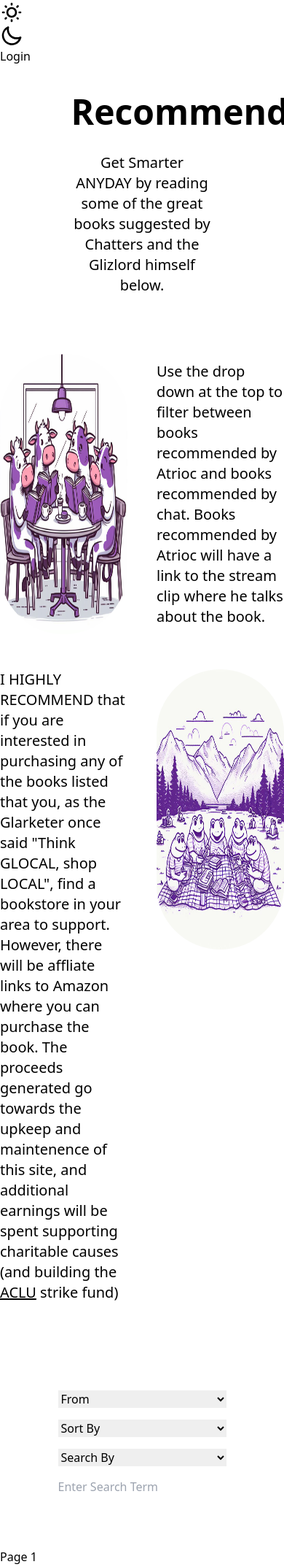
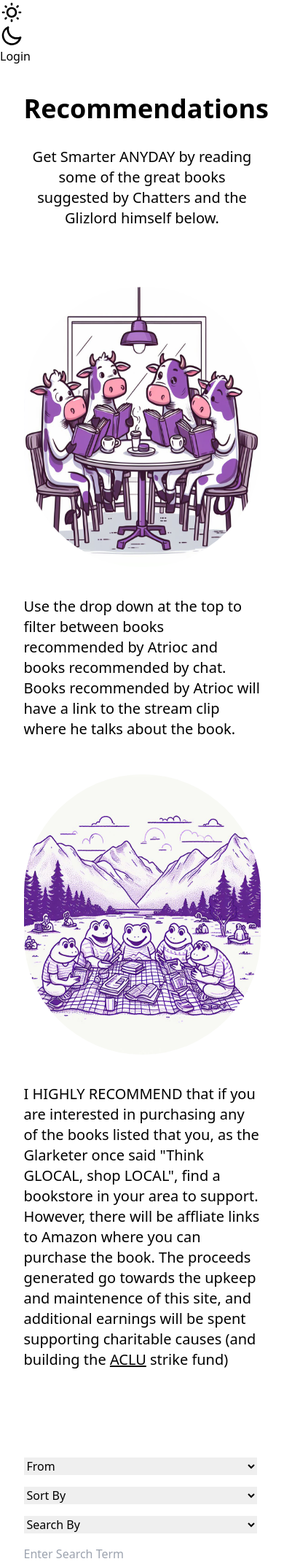
Before and after one commit to nathanroberts55/BABC, a Django app: page /books/recommendations/ in a window 390 px wide; the page is wider, and only the part inside the window is pictured. Shown: the part 549-2696 px from the top of that part at 73% size. Run offline with Django 4.2, Linux system fonts and the light colour scheme; data that the repository does not hold is empty; some libraries are stand-ins or nearby versions.

Commit message:
Recommendation Page Mobile View - DONE

```diff
--- a/books/templates/books/recommendations.html
+++ b/books/templates/books/recommendations.html
@@ -6,20 +6,20 @@
 {% block content %}
 <div class="container flex flex-col mx-auto">
     <!-- #region Hero Section -->
-    <section class="w-1/2 flex flex-col mx-auto text-center my-10">
-        <p class="mb-8 text-5xl font-bold">Recommendations</p>
+    <section class="w-1/2 max-md:w-10/12 flex flex-col mx-auto text-center my-10">
+        <p class="mb-8 text-5xl max-md:text-4xl font-bold">Recommendations</p>
         <p class="text-xl font-light text-center">Get Smarter ANYDAY by reading some of the great books suggested by
             Chatters and the Glizlord himself below.</p>
     </section>
     <!-- #endregion Hero Section -->
     <!-- #region Instructions Section -->
     <section class="flex flex-col mx-auto my-10 space-y-12">
-        <div class="flex flex-row justify-between gap-10">
-            <div class="flex flex-row w-1/2 justify-center">
+        <div class="flex flex-row max-md:flex-col justify-between gap-10 mx-auto">
+            <div class="flex flex-row max-md:flex-col mx-auto w-1/2 max-md:w-10/12 justify-center">
                 <img class="w-96 h-96 rounded-full" src="{% static '/img/coffee-cows-reading-recommendations.jpg' %}"
                     alt="People at a Library">
             </div>
-            <div class="w-1/2 my-auto">
+            <div class="flex flex-col mx-auto w-1/2 max-md:w-10/12 my-auto">
                 <p class='font-light text-xl'>
                     Use the drop down at the top to filter between books recommended by
                     Atrioc and books recommended by chat. Books recommended by Atrioc
@@ -27,12 +27,12 @@
                 </p>
             </div>
         </div>
-        <div class="flex flex-row-reverse justify-between gap-10">
-            <div class="flex flex-row w-1/2 justify-center">
+        <div class="flex flex-row max-md:flex-col justify-between gap-10 mx-auto">
+            <div class="flex flex-row max-md:flex-col mx-auto w-1/2 max-md:w-10/12 justify-center">
                 <img class="w-96 h-96 rounded-full" src="{% static '/img/frogs-reading-recommendations.jpg' %}"
                     alt="People at a Library">
             </div>
-            <div class="w-1/2 my-auto">
+            <div class="flex flex-col mx-auto w-1/2 max-md:w-10/12 my-auto">
                 <p class='font-light text-xl'>
                     I <strong>HIGHLY RECOMMEND</strong> that if you are interested in
                     purchasing any of the books listed that you, as the Glarketer once
--- a/books/templates/books/submissions.html
+++ b/books/templates/books/submissions.html
@@ -7,7 +7,7 @@
 <div class="container flex flex-col mx-auto">
     <!-- #region Hero Section -->
     <section class="w-1/2 max-md:w-10/12 flex flex-col mx-auto text-center my-10">
-        <p class="mb-8 text-5xl font-bold">Submissions</p>
+        <p class="mb-8 text-5xl max-md:text-4xl font-bold">Submissions</p>
         <p class="text-xl font-light text-center">Use the form below to submit books that you have seen from stream or
             have read yourself and want to share with the community.</p>
     </section>
--- a/books/templates/partials/_currently_reading.html
+++ b/books/templates/partials/_currently_reading.html
@@ -1,10 +1,12 @@
 {% if currently_reading %}
-<section class="flex flex-col mx-auto my-10 space-y-12 w-full">
+<section class="flex flex-col max-md:w-10/12 mx-auto my-10 space-y-12">
     <div class="flex flex-col bg-[#6f42c166] rounded-3xl">
         <div class="flex flex-col m-8">
-            <p class="text-5xl font-bold my-2 mb-5">Currently Reading in Book Club</p>
-            <p class="text-2xl font-light mb-4">{{ currently_reading.title }} by {{ currently_reading.author }}</p>
-            <div class="flex flex-row gap-4 items-center">
+            <p class="text-5xl max-md:text-3xl max-md:text-center font-bold my-2 mb-5">Currently Reading in Book Club
+            </p>
+            <p class="text-2xl max-md:text-xl max-md:text-center font-light mb-4">{{ currently_reading.title }} by
+                {{currently_reading.author }}</p>
+            <div class="flex flex-row max-md:flex-col-reverse gap-4 items-center">
                 {% if cr_description %}
                 <p>{{ cr_description }}</p>
                 {% endif %}
--- a/books/templates/partials/_recommendation.html
+++ b/books/templates/partials/_recommendation.html
@@ -11,13 +11,15 @@
     {% endif %}
 
     {% if book.amazon_link or book.stream_link%}
-    <div class="flex flex-row mt-4 gap-4">
+    <div class="flex flex-row max-md:flex-col mt-4 gap-4">
+        <div class="flex flex-row gap-2">
             {% if book.amazon_link %}
             <a href="{{ book.amazon_link }}" class="btn btn-outline btn-primary btn-sm">Buy on Amazon</a>
             {% endif %}
             {% if book.stream_link %}
             <a href="{{ book.stream_link }}" class="btn btn-outline btn-primary btn-sm">View Stream Clip</a>
             {% endif %}
+        </div>
         {% include 'partials/_book_buttons.html' %}
     </div>
     {% endif %}
--- a/books/templates/partials/_recommendation_list.html
+++ b/books/templates/partials/_recommendation_list.html
@@ -1,4 +1,4 @@
-<div class="flex flex-col space-y-11 min-w-full" id="recommendation-list">
+<div class="flex flex-col space-y-11 mx-auto min-w-full max-md:min-w-0 max-md:w-10/12" id="recommendation-list">
     {% for book in page_obj %}
     {% include 'partials/_recommendation.html' with book=book %}
     {% if not forloop.last %}
--- a/books/templates/partials/_searchbar.html
+++ b/books/templates/partials/_searchbar.html
@@ -1,5 +1,5 @@
-<form class="grid my-10 mx-auto grid-cols-4 max-md:grid-cols-1 gap-x-4 max-md:gap-y-4 form-control" id="filter-form"
-    hx-target="#recommendation-list" hx-swap="outerHTML" hx-include="#filter-form">
+<form class="grid my-10 mx-auto grid-cols-4 max-md:grid-cols-1 gap-x-4 max-md:gap-y-4 max-md:w-10/12 form-control"
+    id="filter-form" hx-target="#recommendation-list" hx-swap="outerHTML" hx-include="#filter-form">
     <select class="select select-bordered w-full max-w-xs" name="source" hx-get="{% url 'recommendations' %}">
         <option disabled selected value="FROM">From</option>
         <option value="ATRIOC">Atrioc</option>
--- a/templates/_footer.html
+++ b/templates/_footer.html
@@ -1,6 +1,6 @@
 {% load static %}
 
-<footer class="footer footer-center items-center p-4">
+<footer class="footer footer-center items-center p-4 max-md:w-10/12">
     <aside class="grid-flow-col items-center">
         <a href="/" class="btn btn-ghost btn-square text-xl"><img src="{% static '/img/logo-gray.png' %}" alt=""></a>
         <p>Copyright © {% now "Y" %} - Big A Book Club All right reserved</p>
--- a/templates/_navbar.html
+++ b/templates/_navbar.html
@@ -1,6 +1,6 @@
 {% load static %}
 
-<div class="navbar bg-base-100">
+<div class="navbar bg-base-100 max-md:max-w-10/12">
     <div class="navbar-start">
         <div class="dropdown">
             <div tabindex="0" role="button" class="btn btn-ghost lg:hidden">
```
Lines whose indentation alone changed are shown as unchanged.
